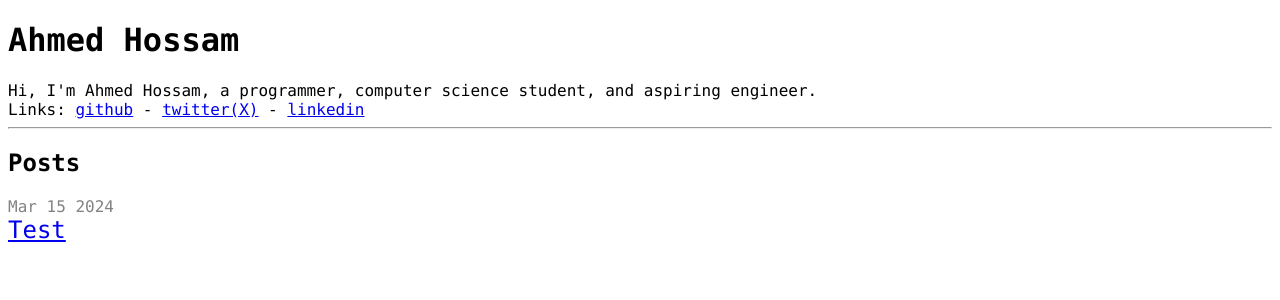
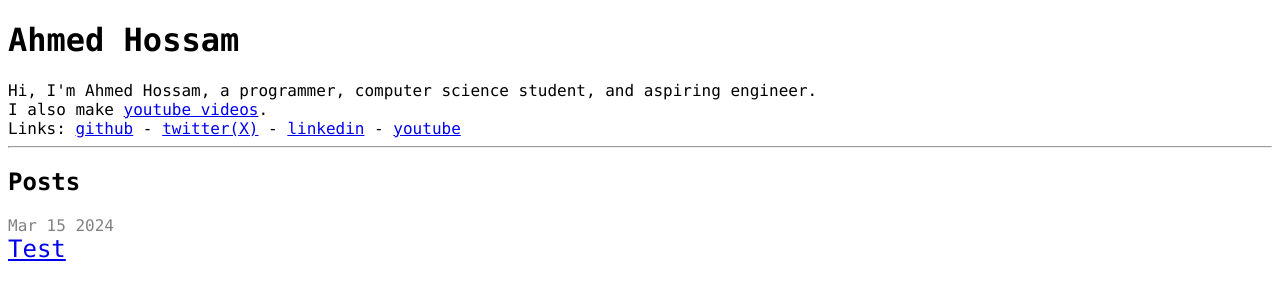
Before and after one commit to ahmedhosssam/ahmedhosssam.github.io, a React (Vite) app: page / in a window 1280 px wide. Shown: the top 300 px of the page. Built offline with nearby package versions, Linux system fonts and the light colour scheme.

Commit message:
add youtube

```diff
--- a/src/Components/Header/Header.jsx
+++ b/src/Components/Header/Header.jsx
@@ -8,8 +8,9 @@ const Header = () => {
                 Ahmed Hossam
             </Link></h1>
             <div>Hi, I'm Ahmed Hossam, a programmer, computer science student, and aspiring engineer.</div>
+            <div>I also make <a href="https://www.youtube.com/@ahmedhossam6060">youtube videos</a>.</div>
 
-            Links: <a href="https://github.com/ahmedhosssam">github</a> - <a href="https://twitter.com/ahmedhossvm">twitter(X)</a> - <a href="https://linkedin.com/in/ahmedhossamm">linkedin</a>
+            Links: <a href="https://github.com/ahmedhosssam">github</a> - <a href="https://twitter.com/ahmedhossvm">twitter(X)</a> - <a href="https://linkedin.com/in/ahmedhossamm">linkedin</a> - <a href="https://www.youtube.com/@ahmedhossam6060">youtube</a>
 
         </div>
     )
```
